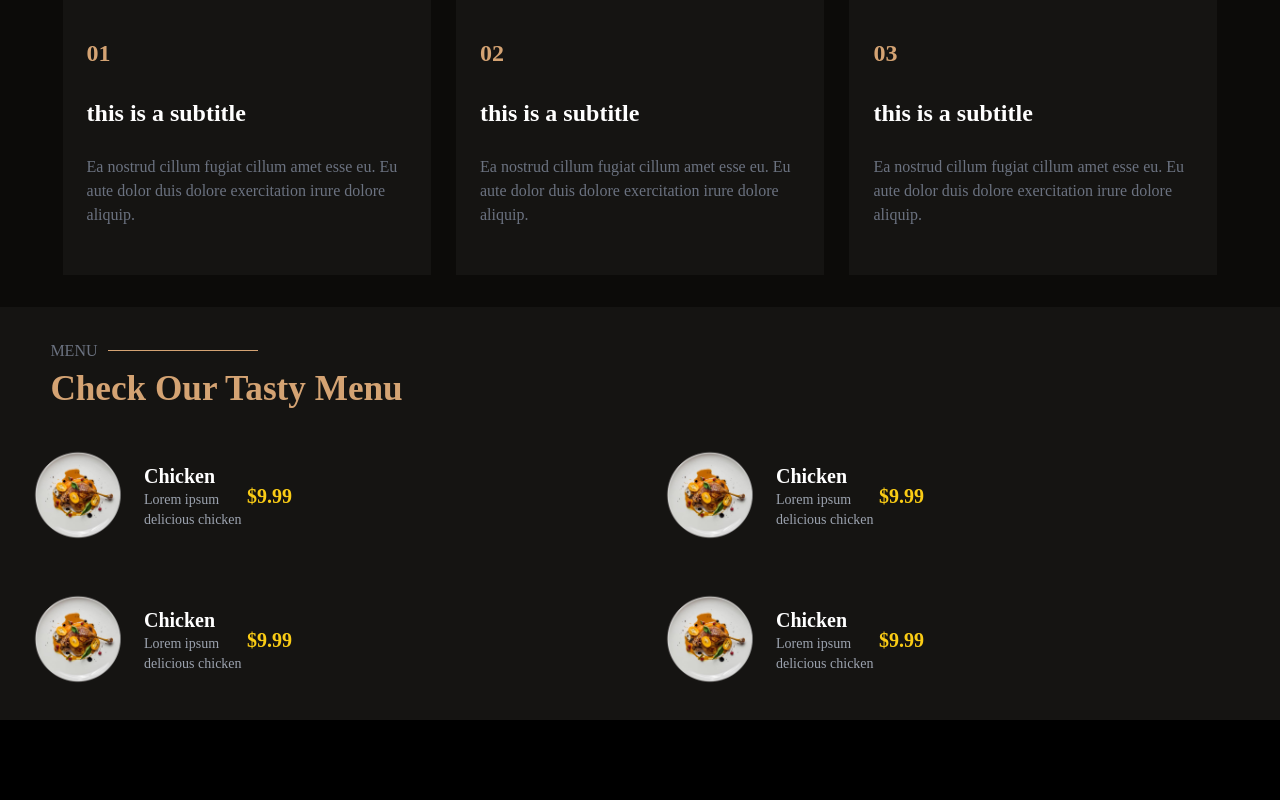
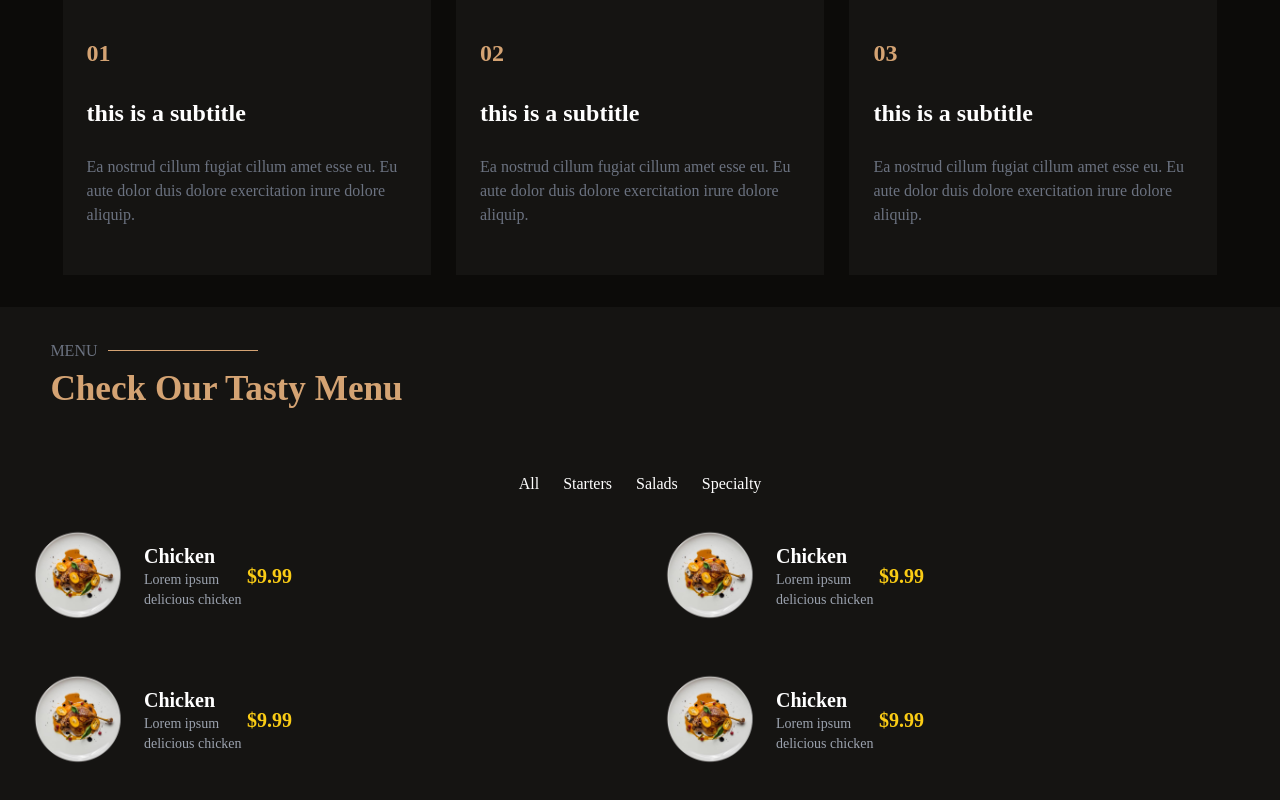
Before and after one commit to mekbalidris/Restaurantly, a React (Vite) app: page / in a window 1280 px wide. Shown: the part 1774-2574 px from the top of the page. Before the commit the page ends 2494 px from the top, so only its background shows below. Built offline with nearby package versions, Linux system fonts and the light colour scheme.

Commit message:
small changes to the Menu

```diff
--- a/src/pages/Menu.jsx
+++ b/src/pages/Menu.jsx
@@ -1,8 +1,12 @@
 import Food from "../sidecomponents/Food.jsx";
-
-import chicken from "../assets/dishes/chicken.png"
+import chicken from "../assets/dishes/chicken.png";
+import { useState } from "react";
 
 export default function Menu(){
+
+    const {category, setCategory} = useState("All");
+
+    const categories = ["All", "Starters", "Salads", "Speciality"];
 
     return(
         <>
@@ -18,9 +22,15 @@ export default function Menu(){
         </div>
         </div>
 
+        <div className="flex flex-row justify-center align-middle gap-6 mt-14">
+            <div>All</div>
+            <div>Starters</div>
+            <div>Salads</div>
+            <div>Specialty</div>
         </div>
 
         <div className="bg-secondbg grid grid-cols-1 sm:grid-cols-2 gap-4 p-4">
+
         <Food
           image={chicken}
           title="Chicken"
@@ -46,6 +56,8 @@ export default function Menu(){
           price="9.99"
         />
       </div>
-        </>
+
+      </div>
+    </>
     )
 }
--- a/src/sidecomponents/Food.jsx
+++ b/src/sidecomponents/Food.jsx
@@ -15,7 +15,7 @@ export default function Food({ image, title, description, price }) {
       </div>
 
       <div className="text-right">
-        <span className="text-xl font-bold text-yellow-400">${price}</span>
+        <span className="text-xl font-semibold text-yellow-400">${price}</span>
       </div>
     </div>
   );
--- a/tailwind.config.js
+++ b/tailwind.config.js
@@ -24,7 +24,8 @@ export default {
         '70' : '500px',
         '71' : '600px',
         '50' : '50%',
-        '17' : '23rem'
+        '17' : '23rem',
+        '16' : '20rem'
       },
       height:{
         '100' : '100%',
```
